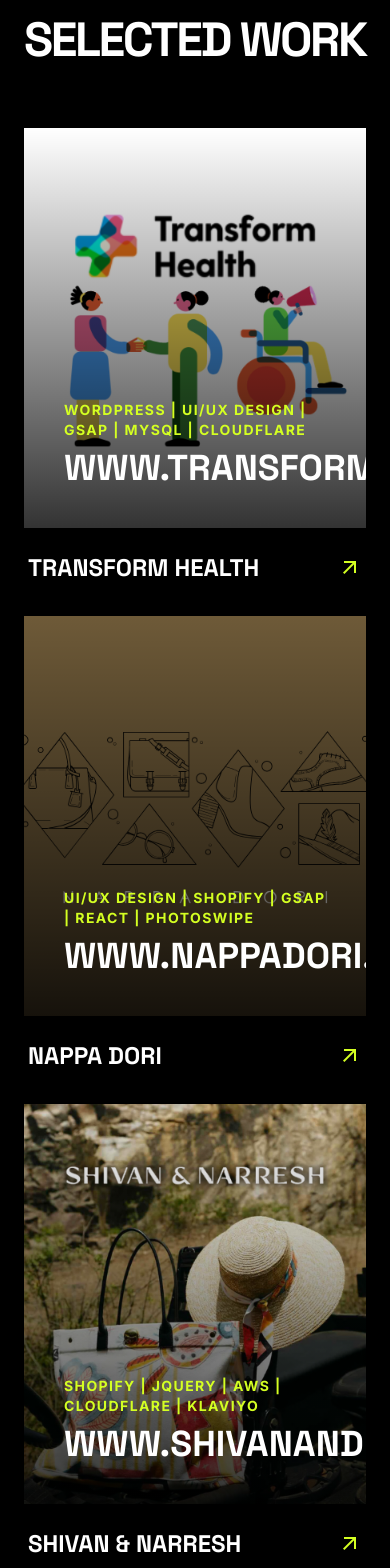
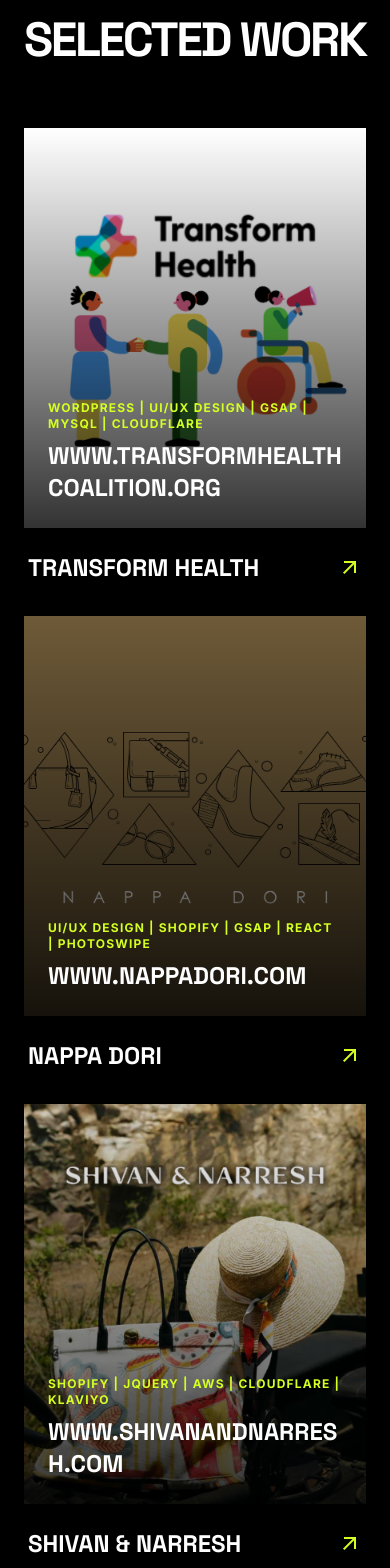
Before and after one commit to AbhishekPandey-dev/Portfolio-rahul, a Next.js app: page / in a window 390 px wide. Shown: the part 1000-2568 px from the top of the page. Built offline with nearby package versions, Linux system fonts and the light colour scheme; no server answers.

Commit message:
fixed the responsiveness of the info about project card on main page

```diff
--- a/src/app/page.tsx
+++ b/src/app/page.tsx
@@ -111,15 +111,21 @@
             <h2 className="font-headline text-5xl md:text-7xl font-bold uppercase tracking-tighter">Selected Work</h2>
           </div>
         </div>
+
+
+
+
+
+
         <div className="grid grid-cols-1 md:grid-cols-12 gap-8">
           {/* Card 1 (Large) */}
           <Link href="https://transformhealthcoalition.org/" className="md:col-span-8 group cursor-pointer block" target="_blank" rel="noopener noreferrer" data-cursor-no-expand="true">
             <div className="relative overflow-hidden bg-surface-container h-[400px] md:h-[600px] mb-6">
               <Image alt="Transform Health" className="w-full h-full object-cover transition-all duration-700 group-hover:scale-110 md:hidden" src="/assets/img-mobile/transformhealth.png" fill sizes="100vw" unoptimized />
               <Image alt="Transform Health" className="hidden w-full h-full object-cover transition-all duration-700 group-hover:scale-110 md:block md:grayscale md:group-hover:grayscale-0" src="/assets/transformhealth.png" fill sizes="(max-width: 768px) 100vw, 66vw" />
-              <div className="absolute inset-0 bg-gradient-to-t from-black/80 to-transparent opacity-100 md:opacity-0 md:group-hover:opacity-100 transition-opacity flex flex-col justify-end p-10 z-10">
-                <span className="text-primary font-bold uppercase tracking-widest text-sm mb-2">Wordpress | UI/UX Design | GSAP | MySQL | Cloudflare</span>
-                <h3 className="font-headline text-4xl font-bold text-white uppercase">www.transformhealthcoalition.org</h3>
+              <div className="absolute inset-0 bg-gradient-to-t from-black/80 to-transparent opacity-100 md:opacity-0 md:group-hover:opacity-100 transition-opacity flex flex-col justify-end p-6 md:p-10 z-10">
+                <span className="text-primary font-bold uppercase tracking-widest text-xs md:text-sm mb-2">Wordpress | UI/UX Design | GSAP | MySQL | Cloudflare</span>
+                <h3 className="font-headline text-2xl md:text-4xl font-bold text-white uppercase break-all">www.transformhealthcoalition.org</h3>
               </div>
             </div>
             <div className="flex justify-between items-center px-1">
@@ -134,9 +140,9 @@
 
               <Image alt="Nappa dori" className="w-full h-full object-cover transition-all duration-700 group-hover:scale-110 md:hidden" src="/assets/img-mobile/nappadori.png" fill sizes="100vw" unoptimized />
               <Image alt="Nappa dori" className="hidden w-full h-full object-cover transition-all duration-700 group-hover:scale-110 md:block md:grayscale md:group-hover:grayscale-0" src="/assets/nappadori.png" fill sizes="(max-width: 768px) 100vw, 33vw" />
-              <div className="absolute inset-0 bg-gradient-to-t from-black/80 to-transparent opacity-100 md:opacity-0 md:group-hover:opacity-100 transition-opacity flex flex-col justify-end p-10 z-10">
-                <span className="text-primary font-bold uppercase tracking-widest text-sm mb-2">UI/UX Design | Shopify | GSAP | React | Photoswipe</span>
-                <h3 className="font-headline text-4xl font-bold text-white uppercase">www.nappadori.com</h3>
+              <div className="absolute inset-0 bg-gradient-to-t from-black/80 to-transparent opacity-100 md:opacity-0 md:group-hover:opacity-100 transition-opacity flex flex-col justify-end p-6 md:p-10 z-10">
+                <span className="text-primary font-bold uppercase tracking-widest text-xs md:text-sm mb-2">UI/UX Design | Shopify | GSAP | React | Photoswipe</span>
+                <h3 className="font-headline text-2xl md:text-4xl font-bold text-white uppercase break-all">www.nappadori.com</h3>
               </div>
             </div>
             <div className="flex justify-between items-center px-1">
@@ -153,9 +159,9 @@
                 <source src="/assets/shivanandnarresh.webm" type="video/webm" />
                 <source src="/assets/shivanandnarresh.mp4" type="video/mp4" />
               </video>
-              <div className="absolute inset-0 bg-gradient-to-t from-black/80 to-transparent opacity-100 md:opacity-0 md:group-hover:opacity-100 transition-opacity flex flex-col justify-end p-10 z-10">
-                <span className="text-primary font-bold uppercase tracking-widest text-sm mb-2">Shopify | jQuery | AWS | Cloudflare | Klaviyo</span>
-                <h3 className="font-headline text-4xl font-bold text-white uppercase">www.shivanandnarresh.com</h3>
+              <div className="absolute inset-0 bg-gradient-to-t from-black/80 to-transparent opacity-100 md:opacity-0 md:group-hover:opacity-100 transition-opacity flex flex-col justify-end p-6 md:p-10 z-10">
+                <span className="text-primary font-bold uppercase tracking-widest text-xs md:text-sm mb-2">Shopify | jQuery | AWS | Cloudflare | Klaviyo</span>
+                <h3 className="font-headline text-2xl md:text-4xl font-bold text-white uppercase break-all">www.shivanandnarresh.com</h3>
               </div>
             </div>
             <div className="flex justify-between items-center px-1">
```
